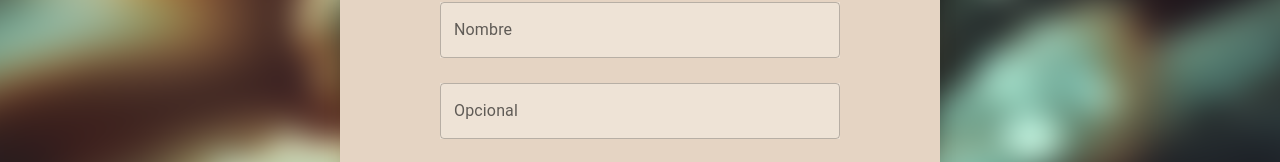
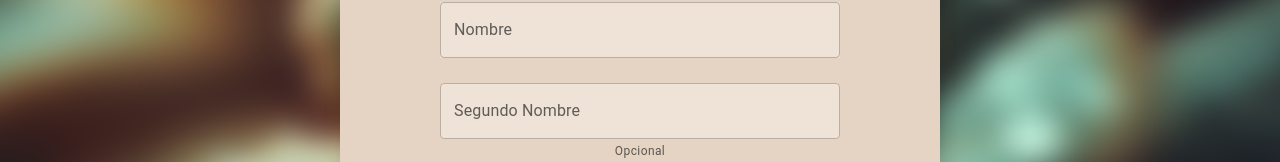
Before and after one commit to MercadilloCivico/MercadilloCivico, a React (Vite) app in the folder front/: page /register in a window 1280 px wide. Shown: the part 626-788 px from the top of the page. Built offline with nearby package versions, Linux system fonts and the light colour scheme; no server answers.

Commit message:
fix: :lipstick: añadido indicador opcional en register

```diff
--- a/front/src/views/Register/Register.jsx
+++ b/front/src/views/Register/Register.jsx
@@ -11,6 +11,7 @@ import { FaUser } from 'react-icons/fa6';
 import Footer from '../../components/Footer/Footer.jsx';
 import { RiEyeFill, RiEyeOffFill } from 'react-icons/ri';
 import { createToast } from '../../store/slices/toastSlice.js';
+import { TextField } from '@mui/material';
 
 import { LuLogIn } from 'react-icons/lu';
 import Bg from '../../assets/img/bg.jpg';
@@ -256,14 +257,19 @@ function Register() {
             </div>
 
             <div className='my-[25px] flex flex-col self-center max-w-[600px] min-w-[250px] mx-auto'>
-              <CustomInput
-                label='Opcional'
-                placeholder='Segundo Nombre'
+              <TextField
+                label='Segundo Nombre'
+                placeholder='Opcional'
                 name='secondName'
                 type='text'
                 value={formData.secondName}
                 onChange={handleInput}
                 maxLength={30}
+                helperText='Opcional'
+                InputProps={{
+                  sx: { backgroundColor: '#eee3d6' },
+                }}
+                FormHelperTextProps={{ sx: { textAlign: 'center' } }}
               />
               <div className='text-crown-of-thorns-600'>{errors.secondName}</div>
             </div>
```
